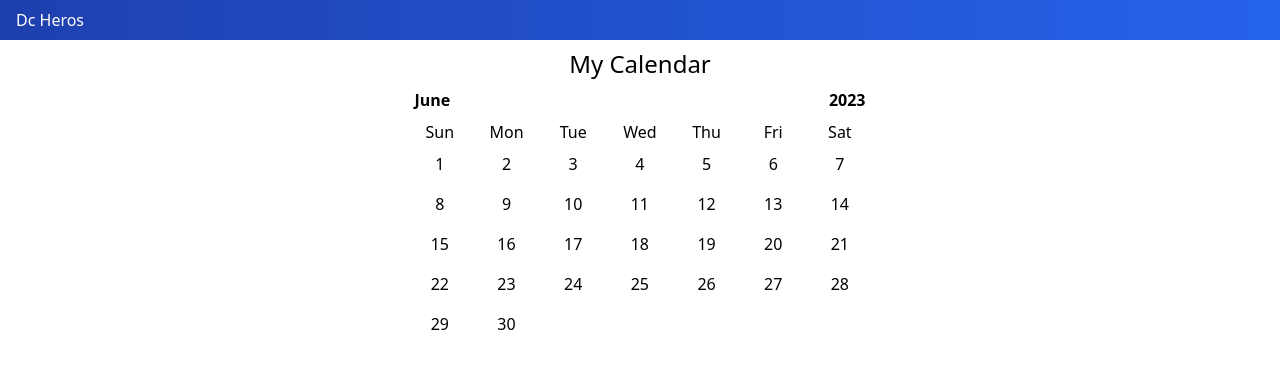
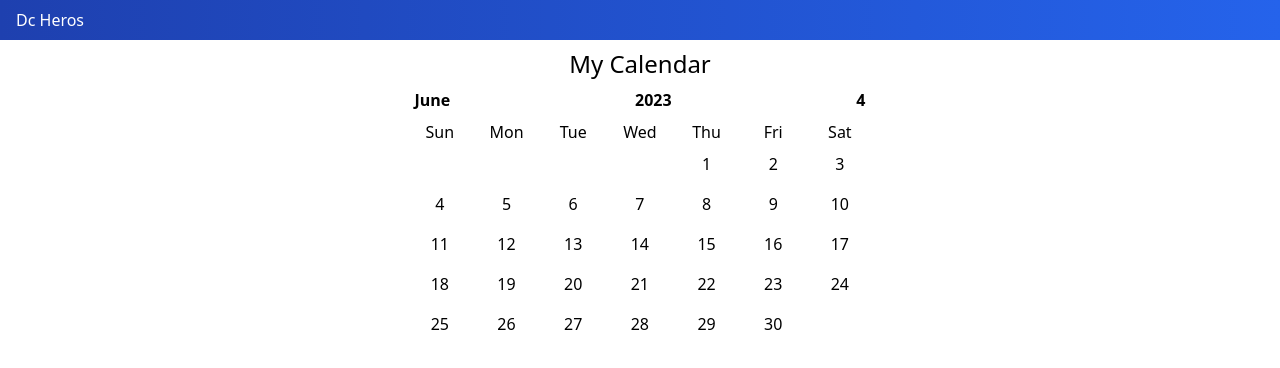
Before and after one commit to nafischonchol/vue-practice, a Vue app in the folder bitfumes-tutorial/: page / in a window 1280 px wide. Shown: the top 368 px of the page. Built offline with nearby package versions, Linux system fonts and the light colour scheme.

Commit message:
current code

```diff
--- a/bitfumes-tutorial/src/components/MyCalendar.vue
+++ b/bitfumes-tutorial/src/components/MyCalendar.vue
@@ -4,6 +4,8 @@
     <section class="mx-2 flex justify-between">
       <h3 class="font-bold">{{ currentMonthName }}</h3>
       <h3 class="font-bold ">{{ currentYear }}</h3>
+      <h3 class="font-bold ">{{ startDay() }}</h3>
+
     </section>
     <section class="flex my-2">
       <p class="text-center " style="width:14.28%"  v-for="day in days" :key="day">
@@ -11,6 +13,8 @@
       </p>
     </section>
     <section class="flex flex-wrap">
+      <p class="h-10 text-center" style="width:14.28%" v-for="num in startDay()" :key="num"></p>
+
       <p class="h-10 text-center" style="width:14.28%" v-for="num in daysInMonth(currentYear,currentMonth)" :key="num">{{ num }}</p>
     </section>
   </div>
@@ -31,6 +35,10 @@ export default {
     daysInMonth(year,month)
     {
       return new Date(year,month,0).getDate();
+    },
+    startDay()
+    {
+      return new Date(this.currentYear,this.currentMonth-1,1).getDay();
     }
   }
 }
```
